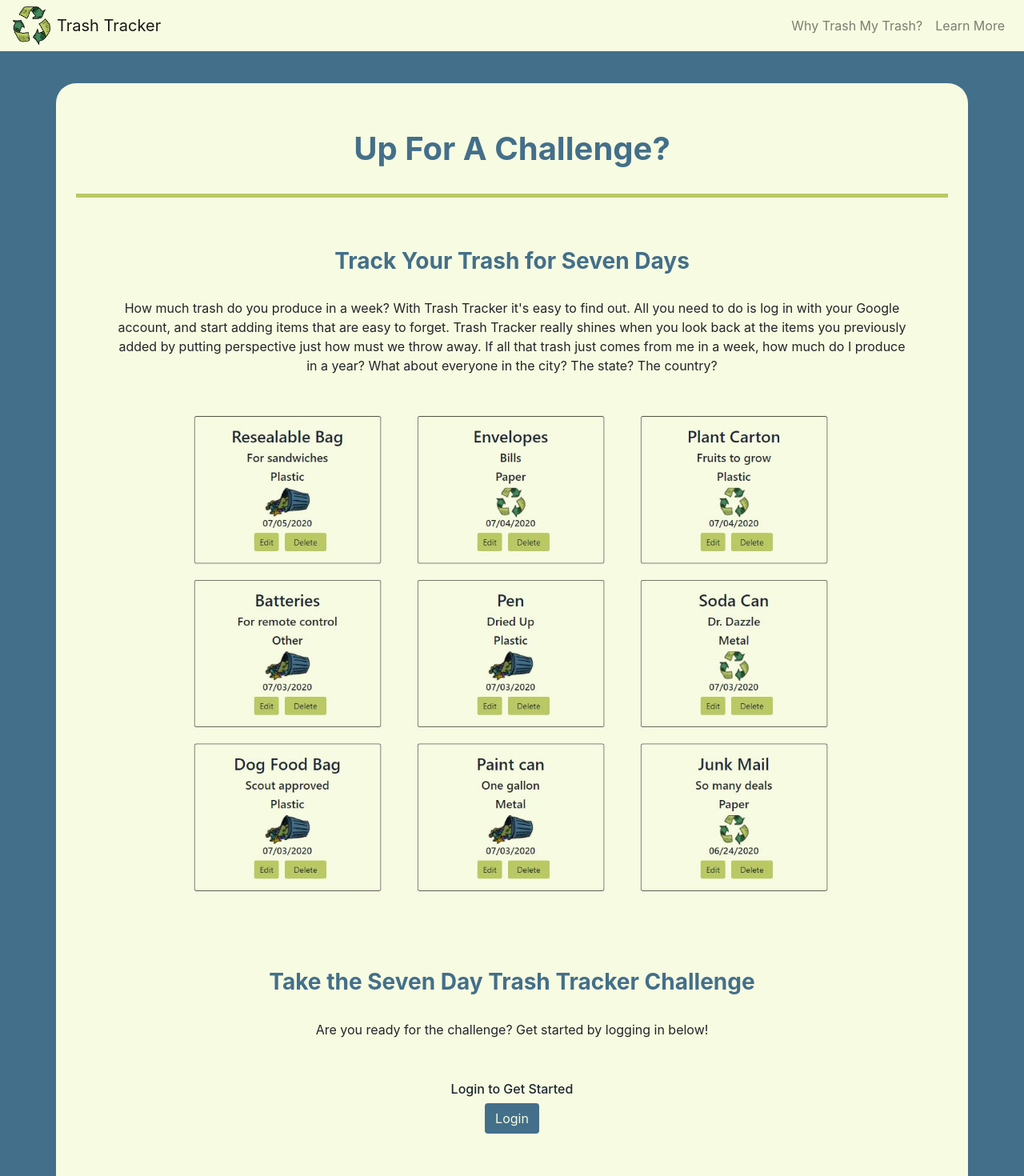
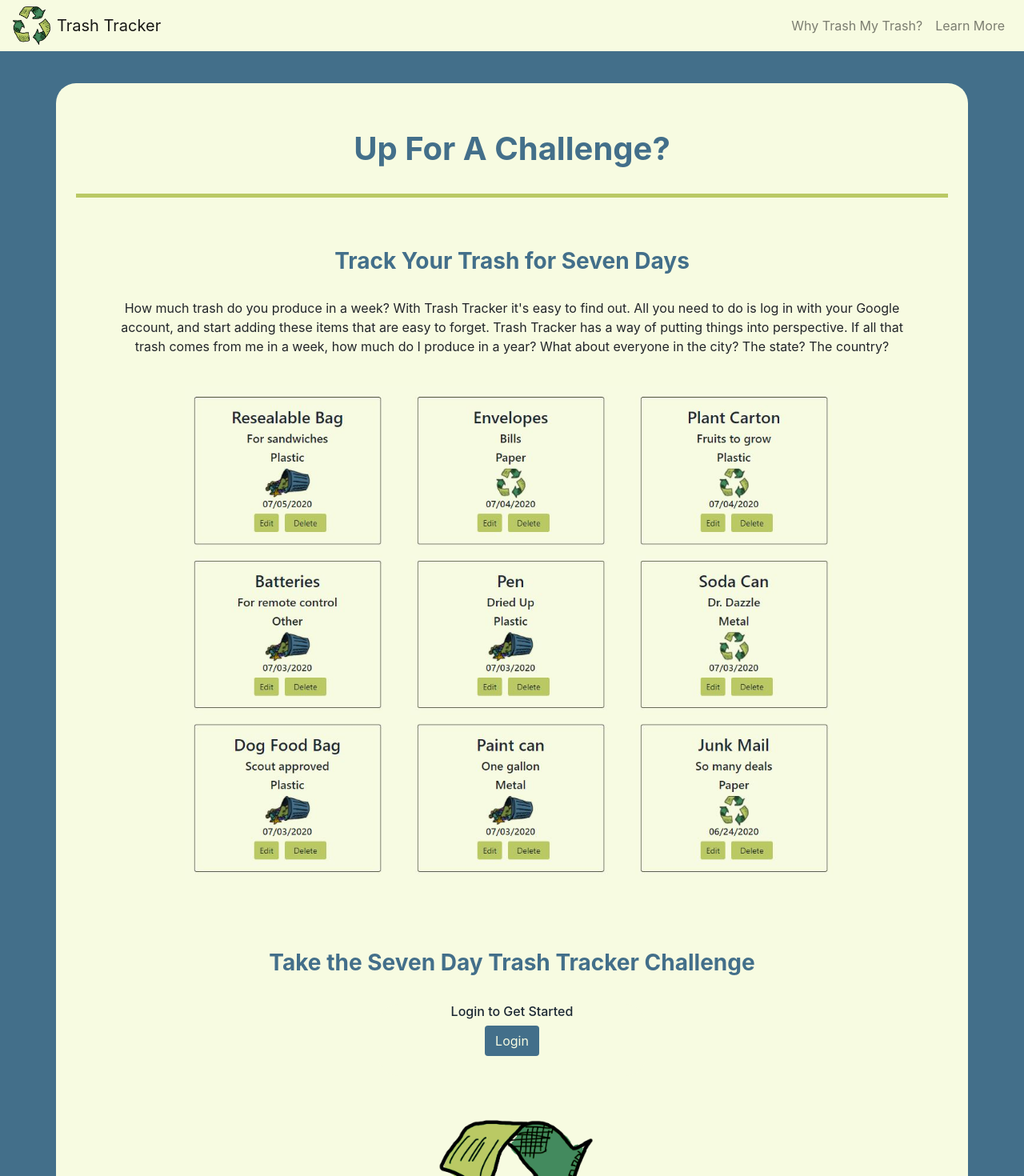
Before and after one commit to ToddSpainhour/trash-tracker, a React (Create React App) app: page /7daychallenge in a window 1280 px wide. Shown: the top 1470 px of the page at 80% size. Built offline with nearby package versions, Linux system fonts and the light colour scheme; no server answers.

Commit message:
updated writing in Challenge component

```diff
--- a/src/components/pages/Challenge/Challenge.js
+++ b/src/components/pages/Challenge/Challenge.js
@@ -17,16 +17,14 @@ class Challenge extends React.Component {
           <div>
             <h3 className="section-title">Track Your Trash for Seven Days</h3>
             <p>How much trash do you produce in a week? With Trash Tracker it's easy to find out. All you need to do is log in with your Google account,
-              and start adding items that are easy to forget.
-              Trash Tracker really shines when you look back at the items you previously added by putting
-              perspective just how must we throw away. If all that trash just comes from me in a week, how much do I produce in a year?
+              and start adding these items that are easy to forget.
+              Trash Tracker has a way of putting things into perspective. If all that trash comes from me in a week, how much do I produce in a year?
               What about everyone in the city? The state? The country?</p>
             <img src= { trashTrackerCards } className="trash-tracker-cards-img" alt="tracked trash cards"></img>
           </div>
 
           <div>
             <h3 className="section-title">Take the Seven Day Trash Tracker Challenge</h3>
-            <p>Are you ready for the challenge? Get started by logging in below!</p>
             <Auth />
             <img src= { recycleGraphic } alt="recycle logo"></img>
           </div>
```
